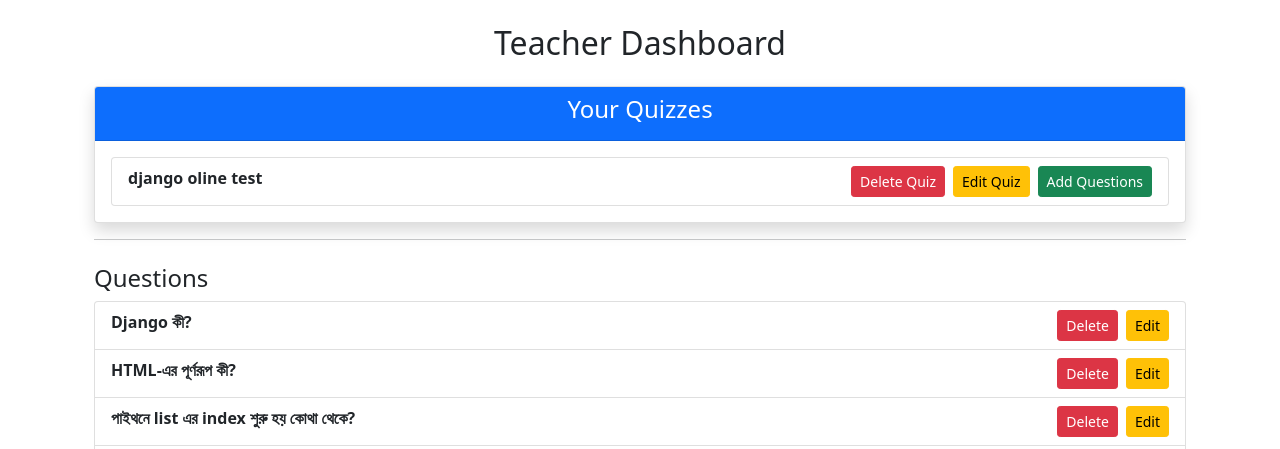
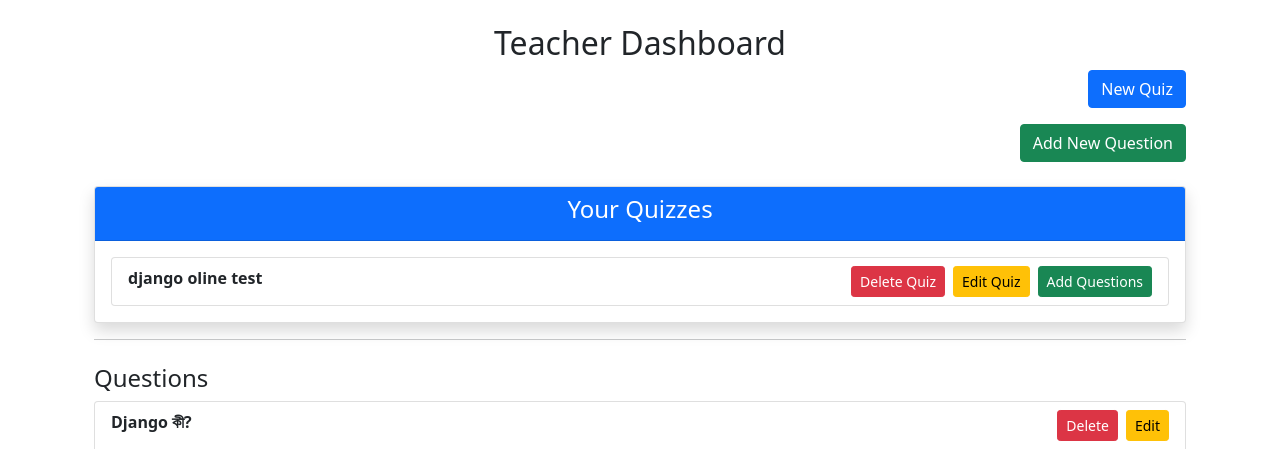
Before and after one commit to rakibul00/quiz_platform, a Django app: template quizzes/templates/quizzes/teacher_dashboard.html in a window 1280 px wide. Shown: the part 56-505 px from the top of the page. Run offline with Django 4.2, Linux system fonts and the light colour scheme; the template is opened without the code that fills it: values that come from a table or form of the project are taken from there, others are empty; data comes from the database, SQL or seed files in the repository; both versions use the stored data as it was after the commit.

Commit message:
Update repo with latest changes

```diff
--- a/quizzes/templates/quizzes/teacher_dashboard.html
+++ b/quizzes/templates/quizzes/teacher_dashboard.html
@@ -5,6 +5,21 @@
 {% block content %}
 <div class="container mt-4">
     <h2 class="text-center">Teacher Dashboard</h2>
+
+    <div class="mb-3 text-end">
+        <a href="{% url 'create_quiz' %}" class="btn btn-primary">
+            <i class="bi bi-plus-lg"></i> New Quiz
+        </a>
+    </div>
+
+    {% if quizzes %}
+        <div class="mb-3 text-end">
+            <a href="{% url 'add_questions' quizzes.0.id %}" class="btn btn-success">
+                <i class="bi bi-plus-lg"></i> Add New Question
+            </a>
+        </div>
+    {% endif %}
+
     <div class="card shadow mt-4">
         <div class="card-header bg-primary text-white">
             <h4 class="text-center">Your Quizzes</h4>
```
Also changed, not shown: db.sqlite3.
